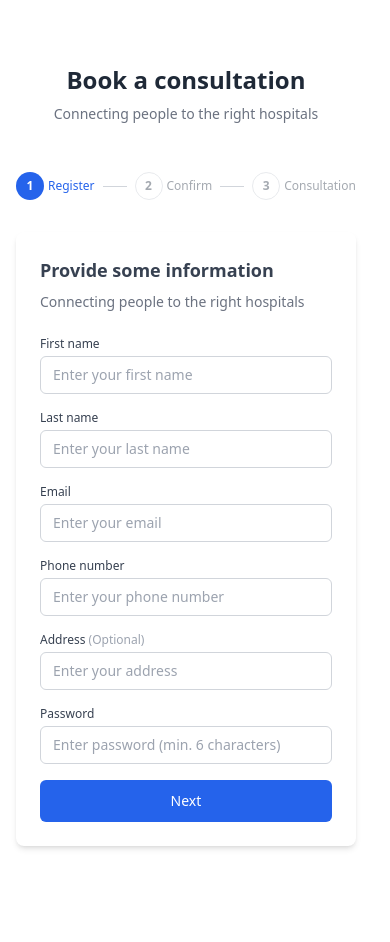
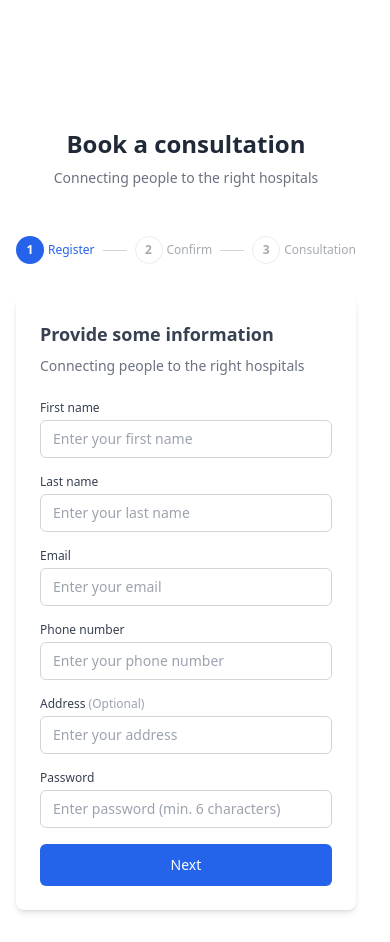
Before and after one commit to Binmuhammad001/healing-ways, a React (Vite) app: page /register in a window 390 px wide. Before the commit the page ends 878 px from the top, so only its background shows below. Built offline with nearby package versions, Linux system fonts and the light colour scheme.

Commit message:
Update signup_form.jsx

```diff
--- a/src/components/signup/signup_form.jsx
+++ b/src/components/signup/signup_form.jsx
@@ -52,7 +52,7 @@ export default function BookConsultationForm() {
   };
 
   return (
-    <div className="min-h-screen bg-white flex flex-col items-center px-4 pt-16 sm:pt-64 md:pt-32 pb-8">
+    <div className="min-h-screen bg-white flex flex-col items-center px-4 pt-32 sm:pt-64 md:pt-32 pb-8">
       {/* Top Title */}
       <div className="text-center mb-6 sm:mb-8">
         <h1 className="text-2xl sm:text-3xl md:text-4xl font-semibold text-gray-800">
```
